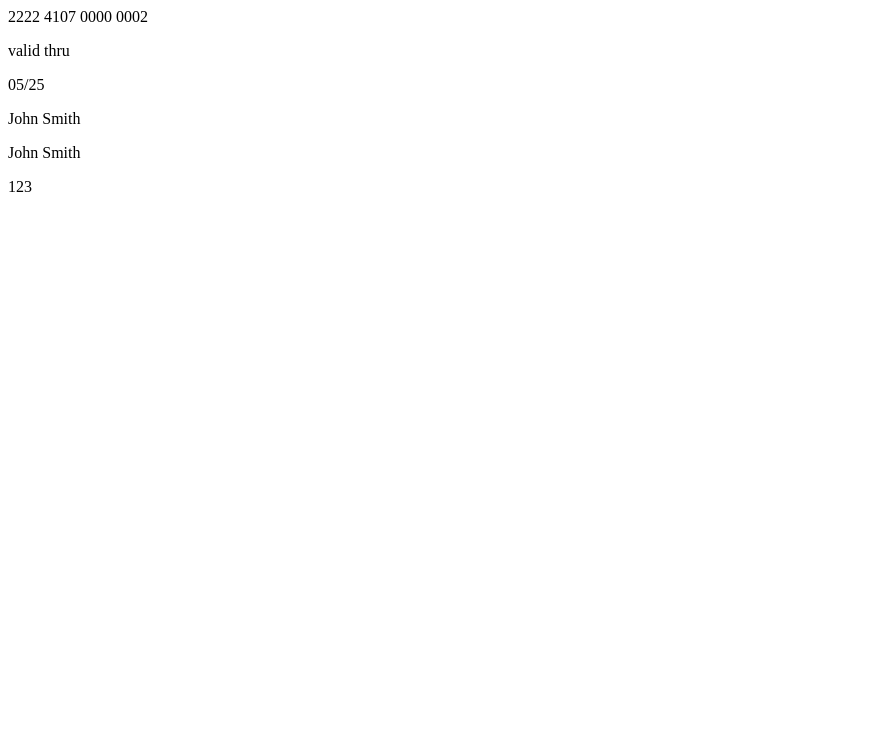
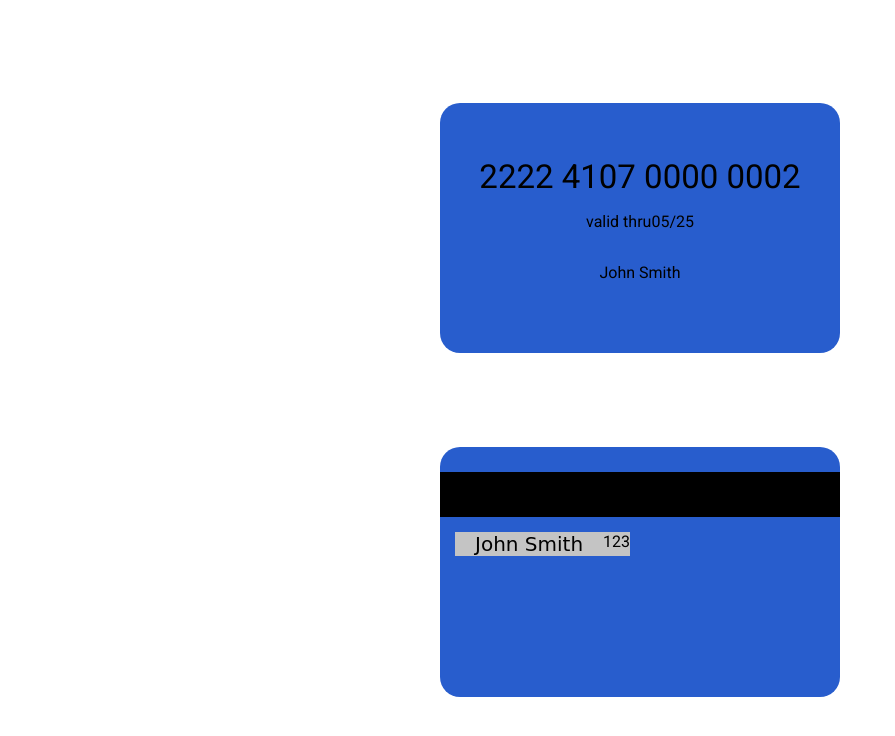
Before and after one commit to szymon-czudowski/WANACODE-credit-card-task, a plain HTML site: page index.html in a window 1280 px wide. Shown: the whole page, without its empty margins (0-895 px from the left). Drawn offline with Linux system fonts and the light colour scheme; a web font is replaced by a local one.

Commit message:
Added styles and hand-written font imported

```diff
--- a/index.html
+++ b/index.html
@@ -1,3 +1,17 @@
+<!doctype html>
+<html lang="en">
+<head>
+    <meta charset="UTF-8">
+    <meta name="viewport"
+          content="width=device-width, user-scalable=no, initial-scale=1.0, maximum-scale=1.0, minimum-scale=1.0">
+    <meta http-equiv="X-UA-Compatible" content="ie=edge">
+  <link rel="stylesheet" href="styles.css">
+  <link rel="preconnect" href="https://fonts.googleapis.com">
+  <link rel="preconnect" href="https://fonts.gstatic.com" crossorigin>
+  <link href="https://fonts.googleapis.com/css2?family=Cedarville+Cursive&family=Roboto:wght@400;500;700&display=swap" rel="stylesheet">
+    <title>Document</title>
+</head>
+  <body>
     <div class="credit-card credit-card-front">
       <div class="number">
         2222 4107 0000 0002
@@ -18,3 +32,5 @@
         <p class="number">123</p>
       </div>
     </div>
+  </body>
+</html>
--- a/styles.css
+++ b/styles.css
@@ -0,0 +1,62 @@
+html, body {
+    font-family: 'Roboto', sans-serif;
+    display: flex;
+    flex-direction: column;
+    width: 100vw;
+    height: 100vh;
+    align-items: center;
+    justify-content: space-evenly;
+}
+.credit-card {
+    width: 400px;
+    height: 250px;
+    display: flex;
+    flex-direction: column;
+    background-color: #285DCD;
+}
+.credit-card-front {
+    justify-content: center;
+    align-items: center;
+    border-radius: 20px;
+}
+.credit-card-front .number {
+    justify-content: center;
+    font-size: 33px;
+}
+.credit-card-front .information-wrapper {
+    display: flex;
+    justify-content: start;
+}
+.credit-card-back {
+    justify-content: flex-start;
+    align-items: flex-start;
+    border-radius: 20px;
+    box-sizing: border-box;
+    padding-top: 25px;
+}
+.magnetic-strip {
+    width: 100%;
+    height: 20%;
+    background-color: #000000;
+}
+.credit-card-back .information-wrapper p {
+    display: inline-flex;
+    flex-direction: row;
+}
+.credit-card-back .information-wrapper {
+    display: flex;
+    justify-content: left;
+    margin-left: 15px;
+    margin-top: 15px;
+}
+.credit-card-back .information-wrapper .name {
+    font-family: 'Cedarville Cursive', cursive;
+    background-color: #C4C4C4;
+    font-size: 20px;
+    margin: 0;
+    padding: 0 20px 0 20px;
+}
+.credit-card-back .information-wrapper .number {
+    background-color: #C4C4C4;
+    margin: 0;
+}
```
Lines whose indentation alone changed are shown as unchanged.
